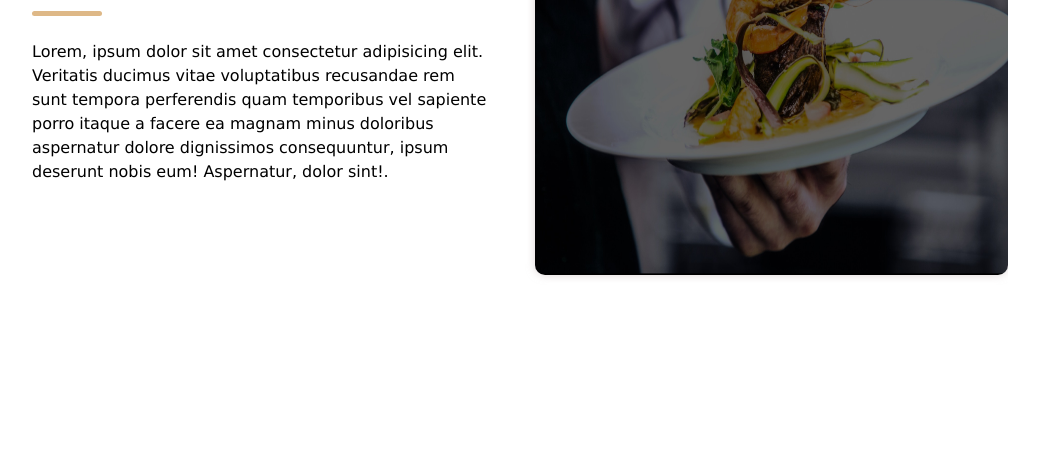
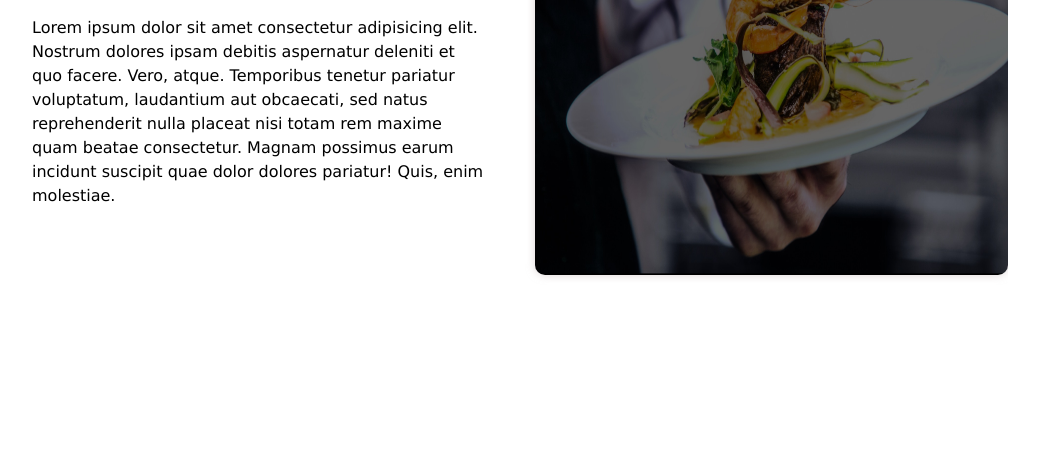
Before and after one commit to DivineGeorge/aboutus, a plain HTML site: page index.html in a window 1280 px wide. Shown: the part 347-816 px from the top of the page, without its empty margins (152-1191 px from the left). Drawn offline with Linux system fonts and the light colour scheme.

Commit message:
Update index.html

```diff
--- a/index.html
+++ b/index.html
@@ -15,7 +15,7 @@
             <h1>ABOUT US</h1>
             <hr>
 
-            <p>Lorem, ipsum dolor sit amet consectetur adipisicing elit. Veritatis ducimus vitae voluptatibus recusandae rem sunt tempora perferendis quam temporibus vel sapiente porro itaque a facere ea magnam minus doloribus aspernatur dolore dignissimos consequuntur, ipsum deserunt nobis eum! Aspernatur, dolor sint!.
+            <p> Lorem ipsum dolor sit amet consectetur adipisicing elit. Nostrum dolores ipsam debitis aspernatur deleniti et quo facere. Vero, atque. Temporibus tenetur pariatur voluptatum, laudantium aut obcaecati, sed natus reprehenderit nulla placeat nisi totam rem maxime quam beatae consectetur. Magnam possimus earum incidunt suscipit quae dolor dolores pariatur! Quis, enim molestiae.
             </p>
         </div>
 
```
